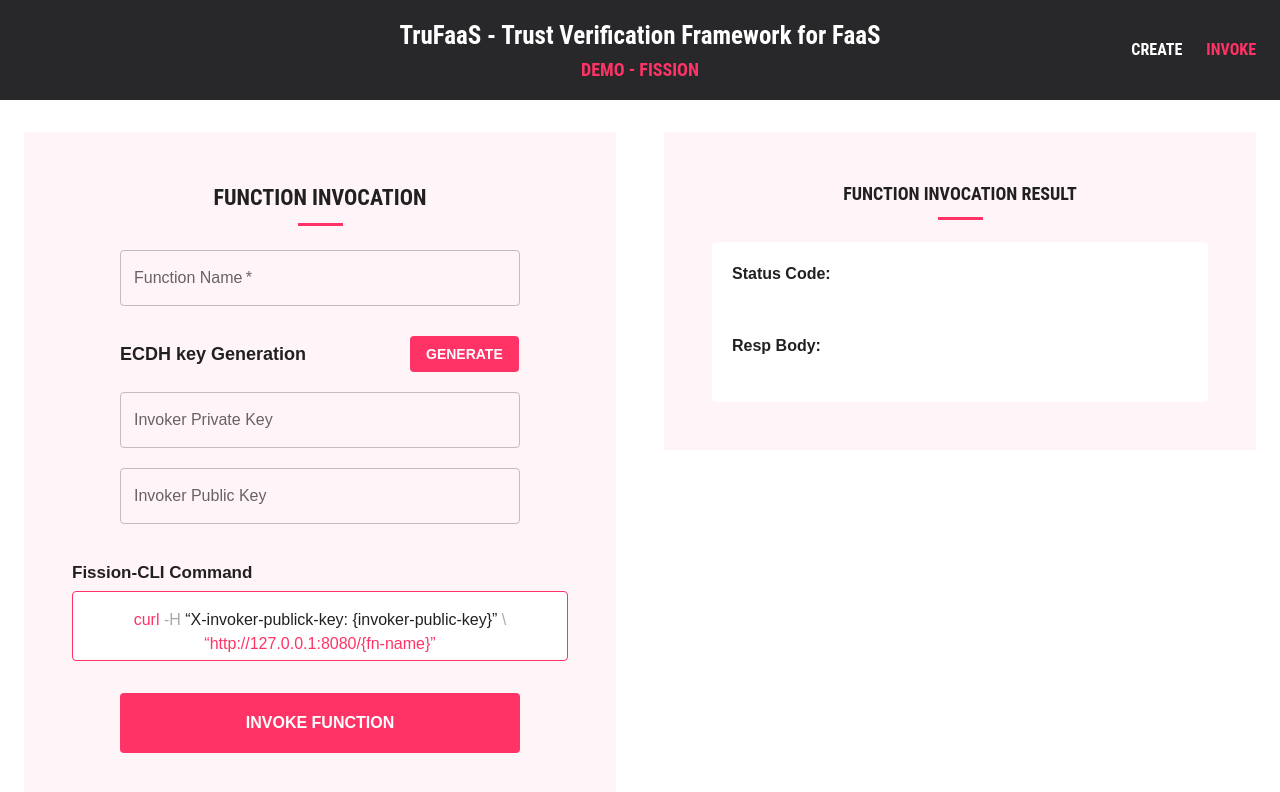
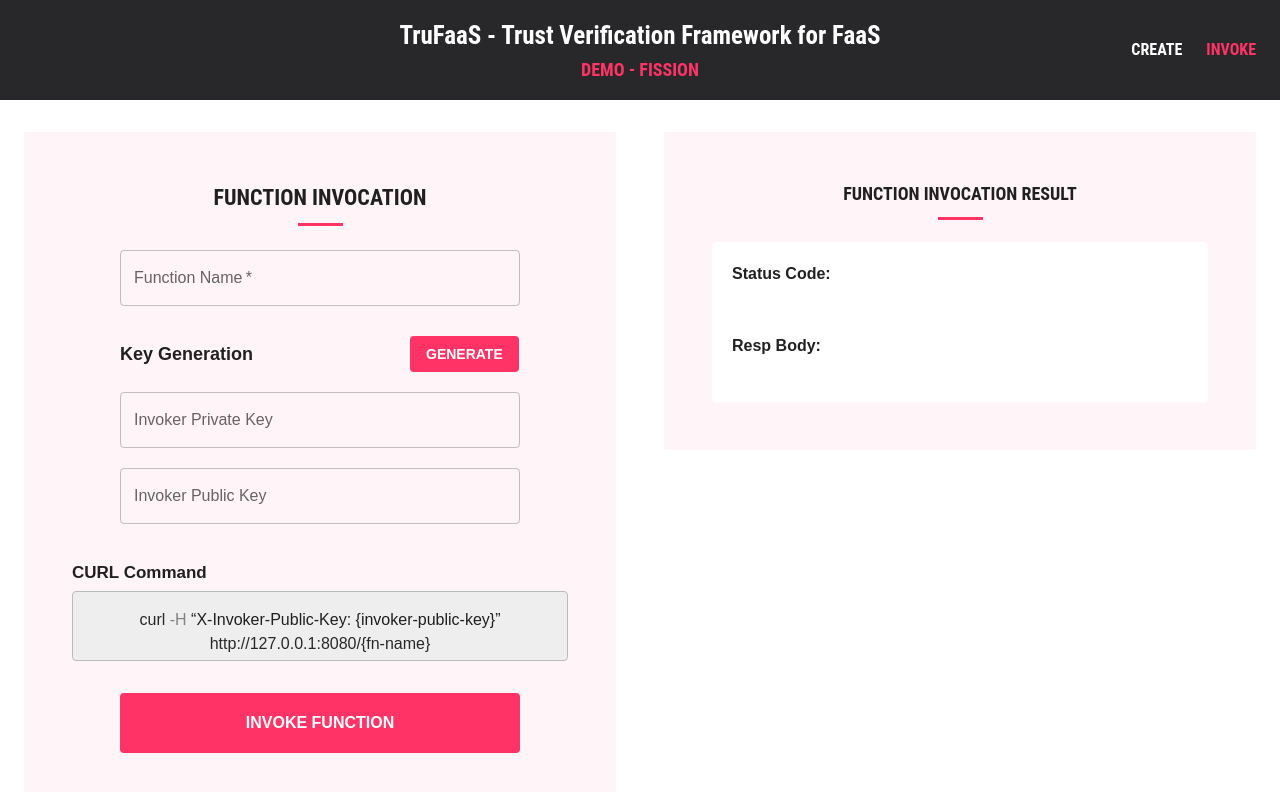
Before and after one commit to TruFaaS/TruFaaS-Demo-App, a React (Vite) app: page /invoke in a window 1280 px wide. Shown: the top 792 px of the page. Built offline with nearby package versions, Linux system fonts and the light colour scheme.

Commit message:
Fixed Minor UI Issues

```diff
--- a/src/components/CreateCmdCard.jsx
+++ b/src/components/CreateCmdCard.jsx
@@ -28,15 +28,29 @@
 
       <Card
         variant="outlined"
-        style={{ height: "50px", borderColor: "#ff3366" }}
+        style={{
+          height: "50px",
+          backgroundColor: "#eeeeee",
+          borderColor: "#bbbbbb",
+        }}
       >
         <CardContent style={{ textAlign: "center" }}>
           <Typography variant="body1">
-            <span style={{ color: "#ff3366" }}>fission function create</span>{" "}
-            <span style={{ color: "#A9A9A9" }}>--name </span>
-            {functionName} <span style={{ color: "#A9A9A9" }}>--env </span>{" "}
-            {environment} <span style={{ color: "#A9A9A9" }}>--code </span>{" "}
-            {codeValue}
+            <span style={{ color: "#28282a", fontWeight: "500" }}>
+              fission function create
+            </span>{" "}
+            <span style={{ color: "#828282", fontWeight: "500" }}>--name </span>
+            <span style={{ color: "#28282a", fontWeight: "500" }}>
+              {functionName}
+            </span>{" "}
+            <span style={{ color: "#828282", fontWeight: "500" }}>--env </span>{" "}
+            <span style={{ color: "#28282a", fontWeight: "500" }}>
+              {environment}
+            </span>{" "}
+            <span style={{ color: "#828282", fontWeight: "500" }}>--code </span>{" "}
+            <span style={{ color: "#28282a", fontWeight: "500" }}>
+              {codeValue}
+            </span>
           </Typography>
         </CardContent>
       </Card>
--- a/src/components/CustomButton.jsx
+++ b/src/components/CustomButton.jsx
@@ -11,8 +11,6 @@
       disableElevation
       sx={{
         borderRadius: ThemeContext.borderRadius, // Adjust the border radius as needed
-        color: "white",
-        backgroundColor: "#ff3366",
         margin: "0px",
       }}
       onClick={onClick}
--- a/src/components/InvokeCmdCard.jsx
+++ b/src/components/InvokeCmdCard.jsx
@@ -20,13 +20,14 @@
       >
         <Grid item xs={8}>
           <Typography variant="body1" fontWeight="bold" fontSize={17}>
-            Fission-CLI Command
+            CURL Command
           </Typography>
         </Grid>
       </Grid>
       <Card
         variant="outlined"
-        style={{ height: "70px", borderColor: "#ff3366" }}
+        style={{ height: "70px", backgroundColor: "#eeeeee",
+        borderColor: "#bbbbbb", }}
       >
         <CardContent
           style={{ textAlign: "center", height: "100%", overflow: "auto" }}
@@ -34,14 +35,13 @@
           {/* curl -X POST -H “Authorization: Bearer INSERT_TOKEN_HERE” \ -F
           “file=@./myFileLocation.txt” \ “http://www.exampleapi.com" */}
           <Typography variant="body1">
-            <span style={{ color: "#ff3366" }}>curl </span>{" "}
-            <span style={{ color: "#A9A9A9" }}>-H </span>
-            &ldquo;X-invoker-publick-key: {publicKey}&rdquo;{"  "}
-            <span style={{ color: "#A9A9A9" }}> \ </span>
+            <span style={{ color: "#28282a", fontWeight: "500" }}>curl </span>{" "}
+            <span style={{ color: "#828282", fontWeight: "500" }}>-H </span>
+            &ldquo;X-Invoker-Public-Key: {publicKey}&rdquo;{"  "}
             <br />
-            <span style={{ color: "#ff3366" }}>
+            <span style={{ color: "#28282a", fontWeight: "500" }}>
               {" "}
-              &ldquo;http://127.0.0.1:8080/{functionName}&rdquo;
+              http://127.0.0.1:8080/{functionName}
             </span>
             <br />
           </Typography>
--- a/src/pages/Create.jsx
+++ b/src/pages/Create.jsx
@@ -153,8 +153,8 @@
                         textAlign: "left",
                       }}
                     >
+                      <MenuItem value={"nodejs"}>NodeJS</MenuItem>
                       <MenuItem value={"python"}>Python</MenuItem>
-                      <MenuItem value={"nodejs"}>JavaScript</MenuItem>
                     </Select>
                   </FormControl>
 
--- a/src/pages/Invoke.jsx
+++ b/src/pages/Invoke.jsx
@@ -151,7 +151,7 @@
                         fontWeight="bold"
                         fontSize={18}
                       >
-                        ECDH key Generation
+                        Key Generation
                       </Typography>
                     </Grid>
                     <Grid item xs={3.3}>
```
